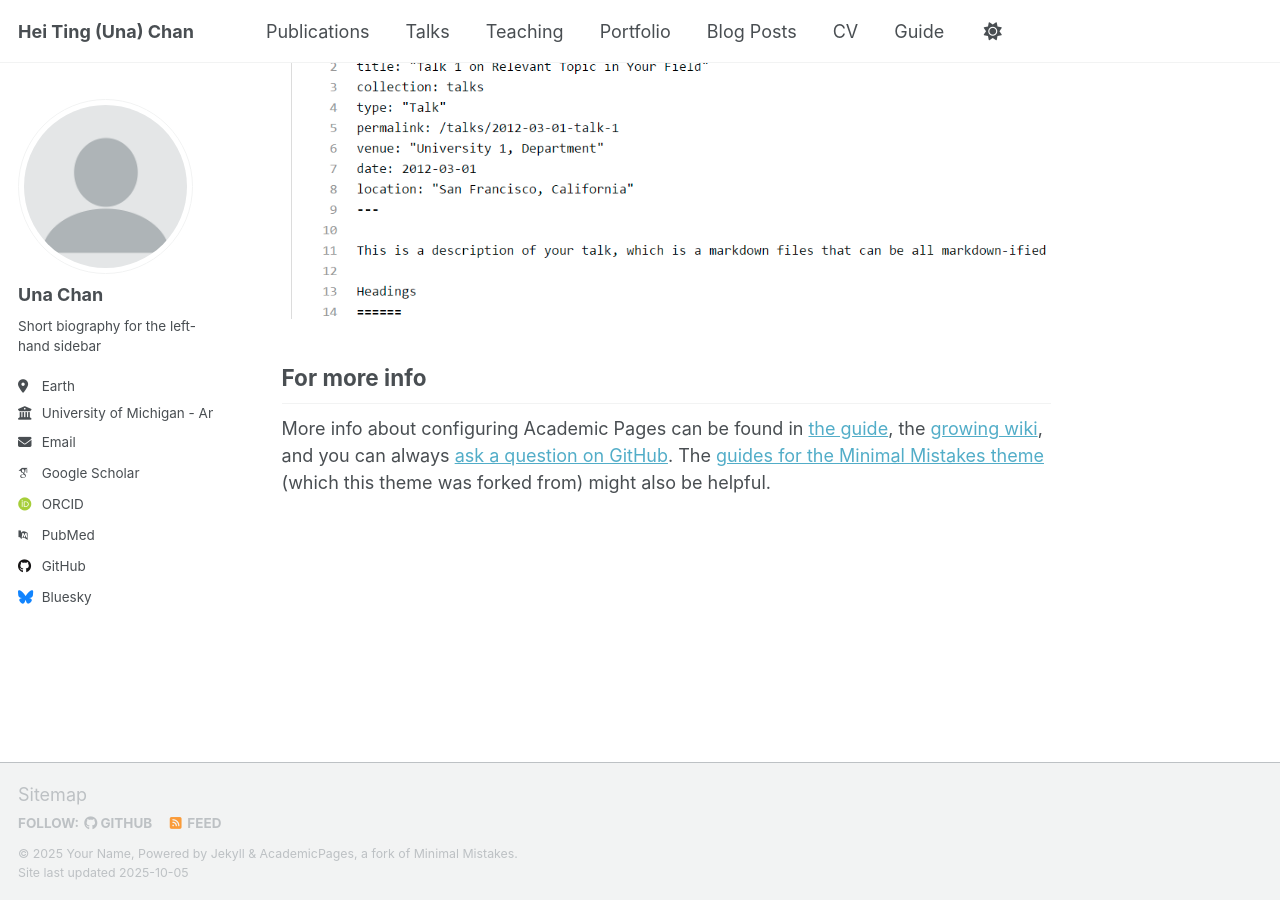
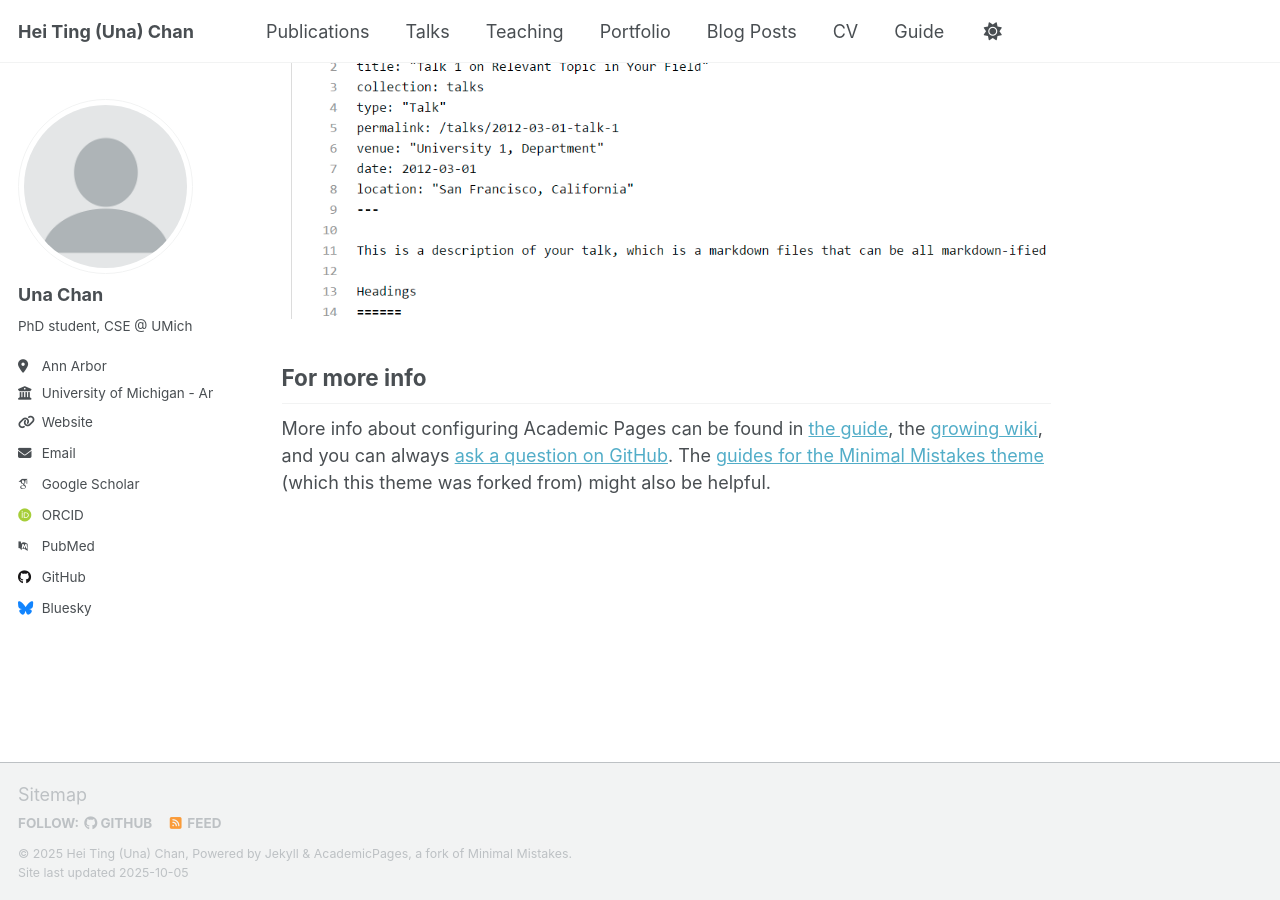
Before and after one commit to unachanht/unachanht.github.io, a Jekyll site: the page built from _pages/about.md, in a window 1280 px wide and 900 px high, scrolled down 2880 px. Built offline with Jekyll 4.4.1, drawn with Linux system fonts in a browser that asks for light colours; some web fonts are replaced; a script that is not in the unit is left out.

Commit message:
Update _config.yml

```diff
--- a/_config.yml
+++ b/_config.yml
@@ -11,7 +11,7 @@ locale                   : "en-US"
 site_theme               : "default" # Currently available options are "default", "air"
 title                    : "Hei Ting (Una) Chan"
 title_separator          : "-"
-name                     : &name "Your Name"
+name                     : &name "Hei Ting (Una) Chan"
 description              : &description "PhD student, CSE @ UMich"
 url                      : https://unachanht.github.io # the base hostname & protocol for your site e.g. "https://[your GitHub username].github.io" or if you already have some other page hosted on Github then use "https://[your GitHub username].github.io/[Your Repo Name]"
 baseurl                  : "" # the subpath of your site, e.g. "/blog"
@@ -25,10 +25,10 @@ author:
   avatar           : "profile.png"
   name             : "Una Chan"
   pronouns         : # example: "she/her"
-  bio              : "Short biography for the left-hand sidebar"
-  location         : "Earth"
+  bio              : "PhD student, CSE @ UMich"
+  location         : "Ann Arbor"
   employer         : "University of Michigan - Ann Arbor"
-  uri              : # URL
+  uri              : ""# URL
   email            : "hei@umich.edu"
 
   # Academic websites
```
